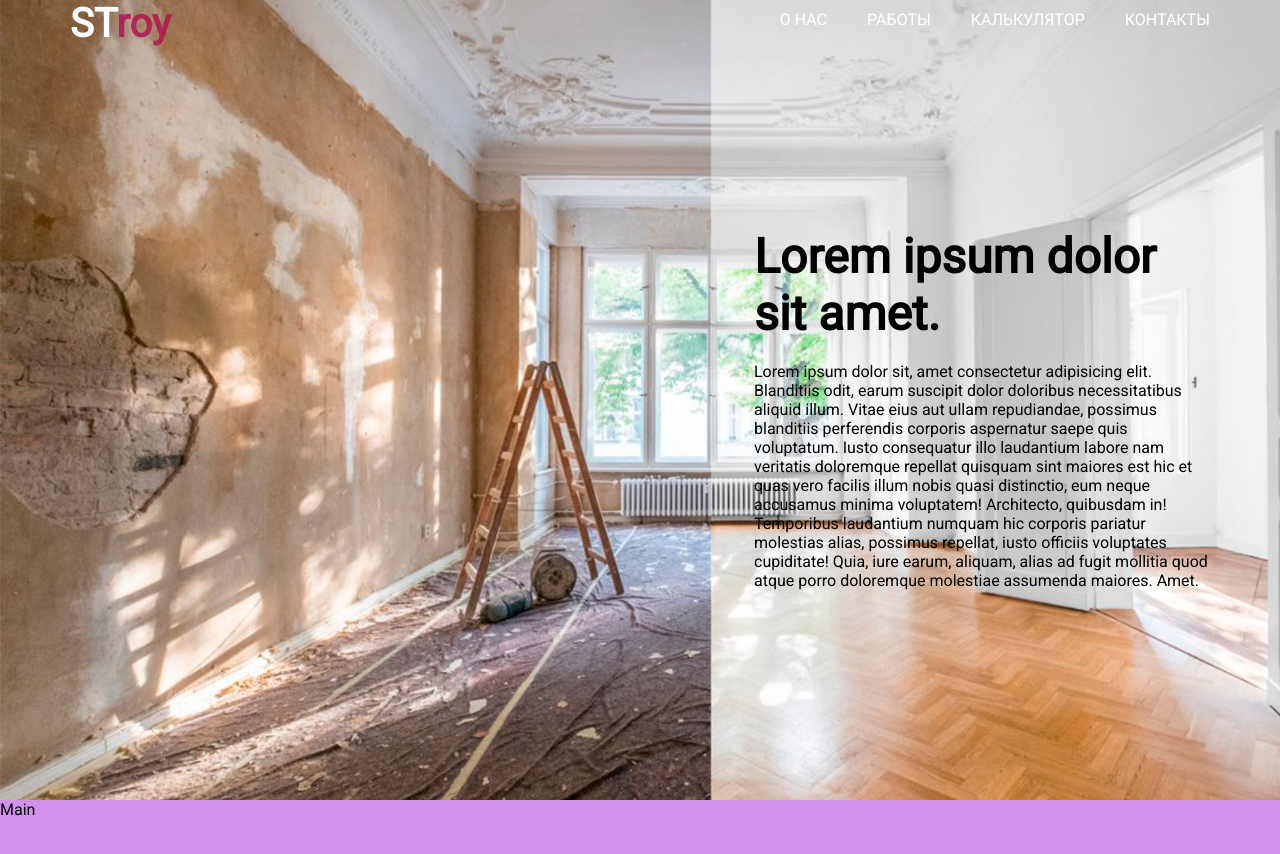
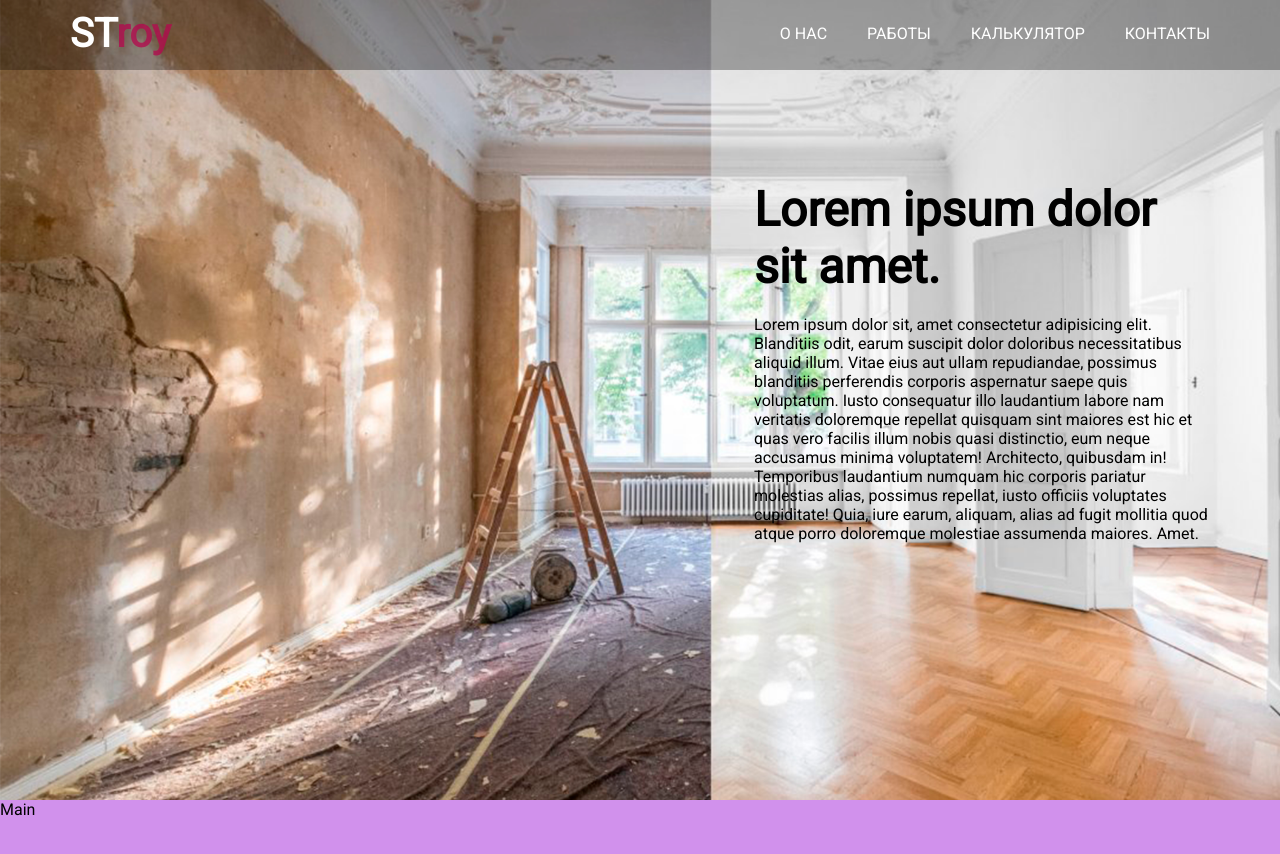
Before and after one commit to dworker863/stroy-site, a Next.js app: page / in a window 1280 px wide. Shown: the top 854 px of the page. Built offline with nearby package versions, Linux system fonts and the light colour scheme.

Commit message:
Added fixed position to TopLine

```diff
--- a/components/Blocks/Container/StyledContainer.ts
+++ b/components/Blocks/Container/StyledContainer.ts
@@ -2,7 +2,7 @@ import styled from 'styled-components';
 
 export const StyledContainer = styled.div`
   display: flex;
-  flex-direction: column;
+  justify-content: space-between;
   width: 1320px;
   margin: 0 auto;
 
--- a/components/Blocks/Nav/StyledNav.ts
+++ b/components/Blocks/Nav/StyledNav.ts
@@ -13,7 +13,7 @@ export const StyledMenu = styled.ul`
 export const StyledNavItem = styled.li`
   margin-left: 40px;
   text-transform: uppercase;
-  line-height: 40px;
+  line-height: 48px;
   color: #fff;
 
   &:hover {
--- /dev/null
+++ b/components/Blocks/TopLine/ITopLine.ts
@@ -0,0 +1,4 @@
+export interface ITopLine {
+  hamburgerActive: boolean;
+  hamburgerHandler: () => void;
+}
--- a/components/Blocks/TopLine/StyledTopLine.ts
+++ b/components/Blocks/TopLine/StyledTopLine.ts
@@ -1,6 +1,21 @@
 import styled from 'styled-components';
 
 export const StyledTopLine = styled.div`
+  position: fixed;
+  z-index: 10;
   display: flex;
   justify-content: space-between;
+  width: 100%;
+  padding-top: 10px;
+
+  &:after {
+    content: '';
+    position: absolute;
+    z-index: -1;
+    top: -10px;
+    opacity: 0.3;
+    height: 80px;
+    width: 100%;
+    background-color: #000;
+  }
 `;
--- a/components/Blocks/TopLine/TopLine.tsx
+++ b/components/Blocks/TopLine/TopLine.tsx
@@ -2,16 +2,21 @@ import Link from 'next/link';
 import React, { FC } from 'react';
 import Hamburger from '../../Elements/Hamburger/Hamburger';
 import Logo from '../../Elements/Logo/Logo';
+import Container from '../Container/Container';
 import Nav from '../Nav/Nav';
+import { ITopLine } from './ITopLine';
 import { StyledTopLine } from './StyledTopLine';
 
-const TopLine: FC = () => {
+const TopLine: FC<ITopLine> = ({ hamburgerActive, hamburgerHandler }) => {
   return (
     <StyledTopLine>
-      <Link href="/">
-        <Logo />
-      </Link>
-      <Nav />
+      <Hamburger isActive={hamburgerActive} onClick={hamburgerHandler} />
+      <Container>
+        <Link href="/">
+          <Logo />
+        </Link>
+        <Nav />
+      </Container>
     </StyledTopLine>
   );
 };
--- a/components/Elements/Hamburger/StyledHamburger.ts
+++ b/components/Elements/Hamburger/StyledHamburger.ts
@@ -6,6 +6,7 @@ export const StyledHamburgerWrapper = styled.div<IStyledHamburgerWrapper>`
   display: none;
   cursor: pointer;
   position: absolute;
+  top: 10px;
   right: 40px;
   width: 30px;
   height: 40px;
--- a/components/Sections/Header/Header.tsx
+++ b/components/Sections/Header/Header.tsx
@@ -21,10 +21,12 @@ const Header: FC = () => {
 
   return (
     <StyledHeader>
-      <Hamburger isActive={active} onClick={setItemActiveHandler} />
+      <TopLine
+        hamburgerActive={active}
+        hamburgerHandler={setItemActiveHandler}
+      />
       <NavMobile isActive={active} navClickHandler={setItemActiveHandler} />
       <Container>
-        <TopLine />
         <StyledHeaderInfo>
           <StyledHeaderTitle>Lorem ipsum dolor sit amet.</StyledHeaderTitle>
           <StyledHeaderDesc>
```
